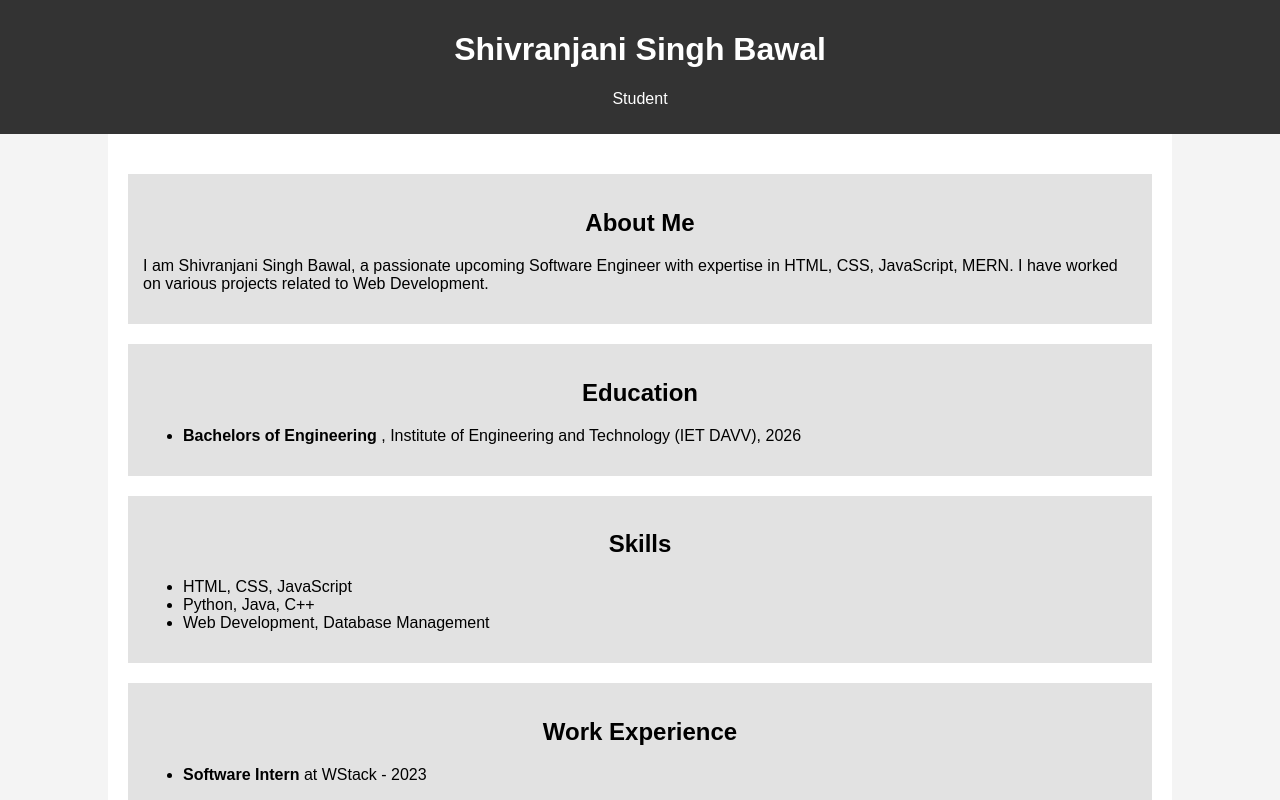
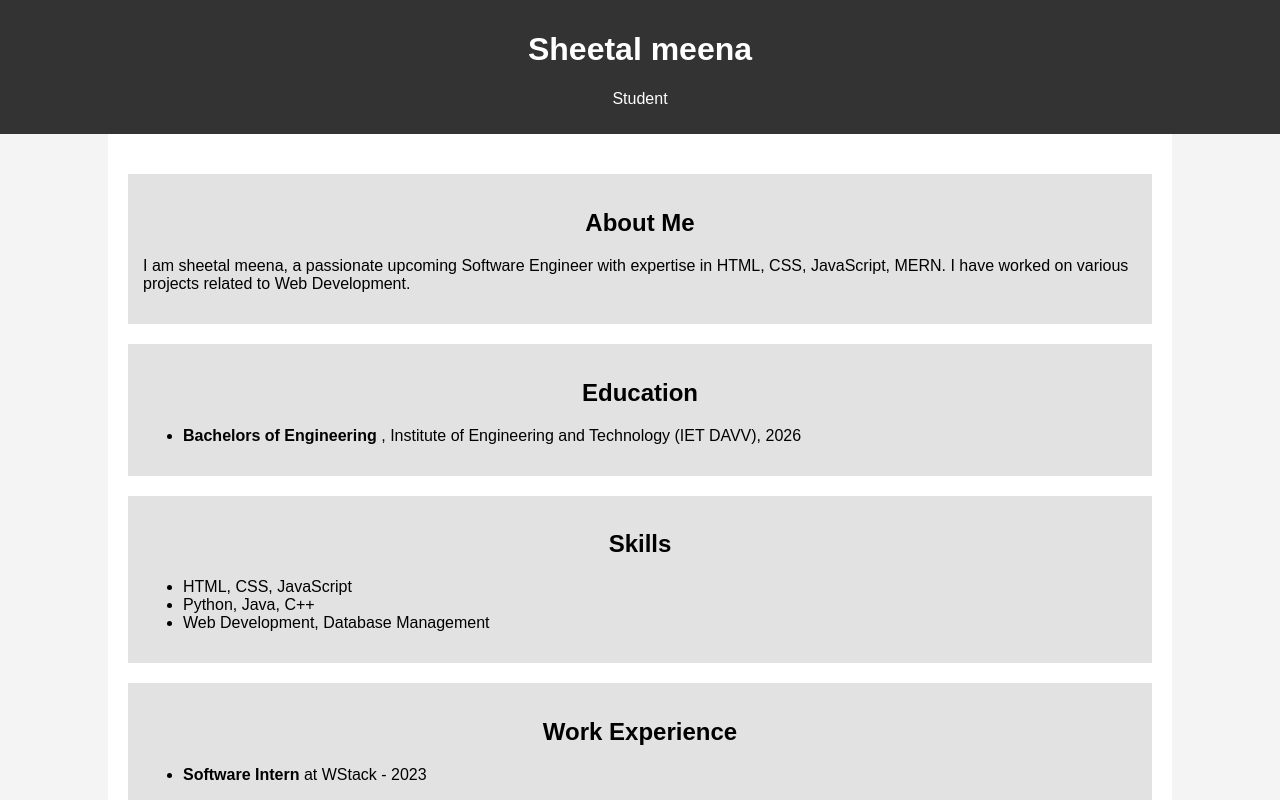
Before and after one commit to Sheetal-meena/assignment2, a plain HTML site: page SERVER SITE ASSIGNMENT/q10.html in a window 1280 px wide. Shown: the top 800 px of the page. Drawn offline with Linux system fonts and the light colour scheme.

Commit message:
Update q10.html

```diff
--- a/SERVER SITE ASSIGNMENT/q10.html
+++ b/SERVER SITE ASSIGNMENT/q10.html
@@ -36,7 +36,7 @@
 <body>
 
     <header>
-        <h1>Shivranjani Singh Bawal</h1>
+        <h1>Sheetal meena</h1>
         <p> Student</p>
     </header>
 
@@ -44,7 +44,7 @@
 
         <div class="section">
             <h2>About Me</h2>
-            <p>I am Shivranjani Singh Bawal, a passionate upcoming Software Engineer with expertise in HTML, CSS, JavaScript, MERN. I have worked on various projects related to Web Development.</p>
+            <p>I am sheetal meena, a passionate upcoming Software Engineer with expertise in HTML, CSS, JavaScript, MERN. I have worked on various projects related to Web Development.</p>
         </div>
 
         <div class="section">
```
